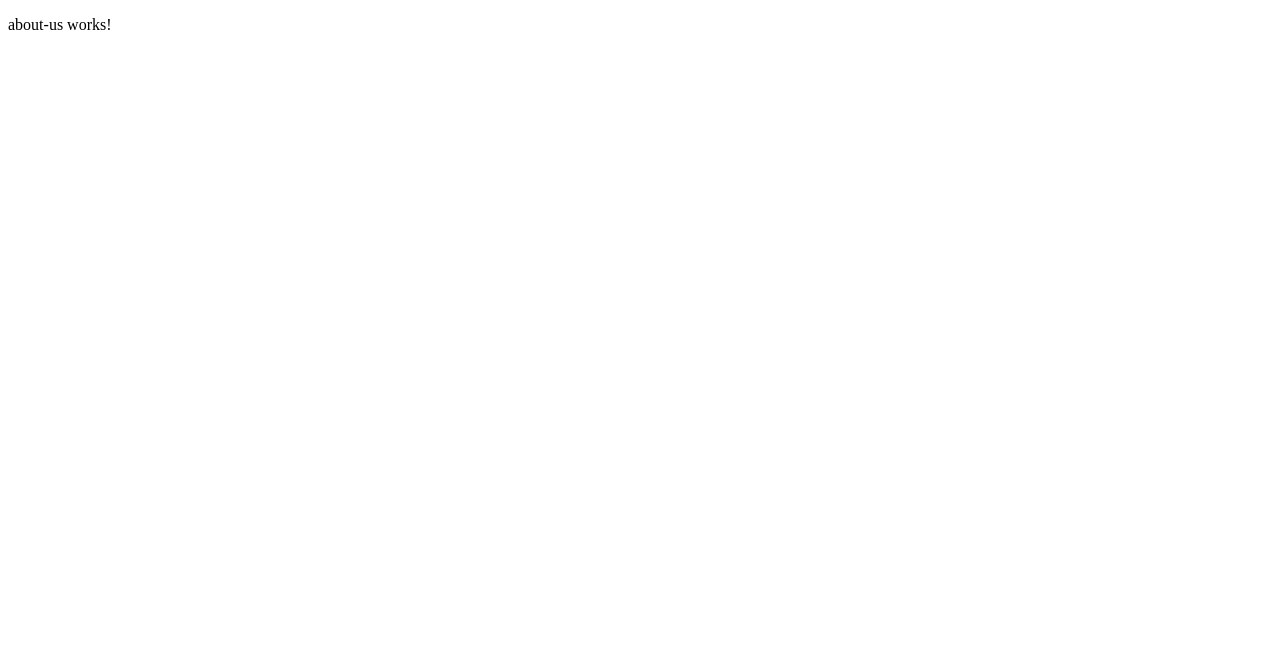
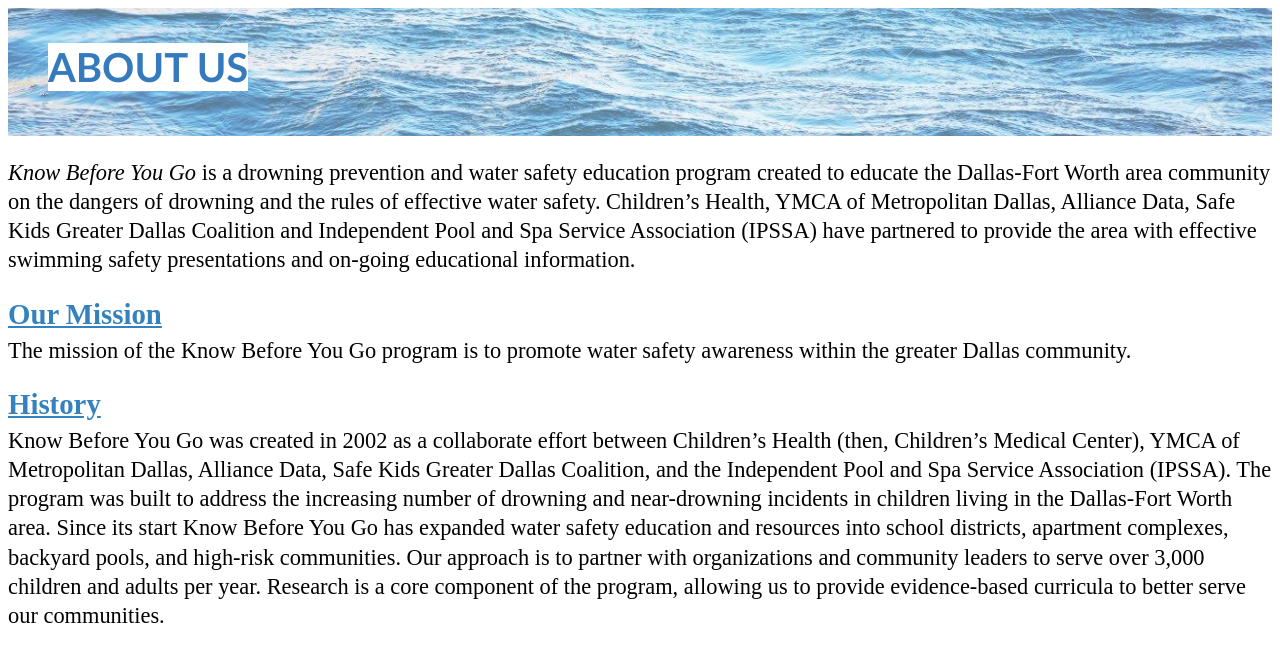
Before and after one commit to ahmedohadi/SD_YMCA, an Angular app in the folder knowBeforeYouGo/: page / in a window 1280 px wide. Shown: the top 662 px of the page. Built offline with nearby package versions, Linux system fonts and the light colour scheme.

Commit message:
little header and bit of styling on text

```diff
--- a/knowBeforeYouGo/src/app/about-us/about-us.component.css
+++ b/knowBeforeYouGo/src/app/about-us/about-us.component.css
@@ -0,0 +1,36 @@
+#top-img {
+  width:100%;
+  height:8em;
+  object-fit: cover;
+  opacity: .65;
+}
+
+.container {
+  position: relative;
+}
+
+.top-left {
+  position: absolute;
+  top: .2em;
+  left: 1em;
+  font-size: 250%;
+  background-color: white;
+  font-family: 'Gill Sans', 'Gill Sans MT', Calibri, 'Trebuchet MS', sans-serif;
+  color: rgb(52, 122, 189);
+}
+
+h3 {
+  font-family: Palatino;
+}
+
+.intro, .mission, .history {
+  font-size: 140%;
+  line-height: 1.3;
+}
+
+.ourmission, .historyH {
+  font-size: 180%;
+  font-weight: bold;
+  line-height:1.5;
+  color: rgb(52, 130, 189);
+}
--- a/knowBeforeYouGo/src/app/about-us/about-us.component.html
+++ b/knowBeforeYouGo/src/app/about-us/about-us.component.html
@@ -1,3 +1,26 @@
-<p>
-  about-us works!
-</p>
+<div class="container">
+  <img id="top-img" src="../../assets/about.jpg">
+  <h1 class="top-left">ABOUT US</h1>
+</div>
+
+<br>
+<div class="intro">
+<i> Know Before You Go </i> is a drowning prevention and water safety education program created to educate the Dallas-Fort Worth area community on the dangers of drowning and the rules of effective water safety.
+Children’s Health, YMCA of Metropolitan Dallas, Alliance Data, Safe Kids Greater Dallas Coalition and Independent Pool and Spa Service Association (IPSSA) have partnered to provide the area with effective swimming safety presentations and on-going educational information.
+</div>
+
+<br>
+<div class="ourmission">
+  <u>Our Mission</u>
+</div>
+<div class="mission">
+  The mission of the Know Before You Go program is to promote water safety awareness within the greater Dallas community.
+</div>
+
+<br>
+<div class="historyH">
+  <u> History </u>
+</div>
+<div class="history">
+  Know Before You Go was created in 2002 as a collaborate effort between Children’s Health (then, Children’s Medical Center), YMCA of Metropolitan Dallas, Alliance Data, Safe Kids Greater Dallas Coalition, and the Independent Pool and Spa Service Association (IPSSA). The program was built to address the increasing number of drowning and near-drowning incidents in children living in the Dallas-Fort Worth area. Since its start Know Before You Go has expanded water safety education and resources into school districts, apartment complexes, backyard pools, and high-risk communities. Our approach is to partner with organizations and community leaders to serve over 3,000 children and adults per year. Research is a core component of the program, allowing us to provide evidence-based curricula to better serve our communities.
+</div>
```
Also changed, not shown: knowBeforeYouGo/src/assets/about.jpg (added).
